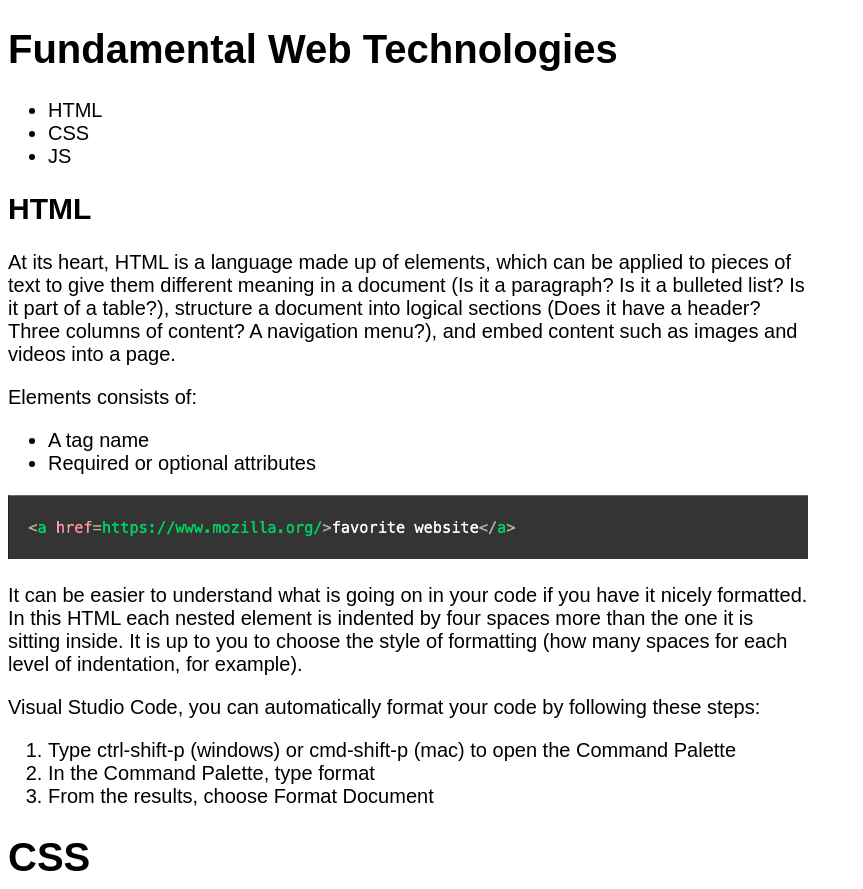
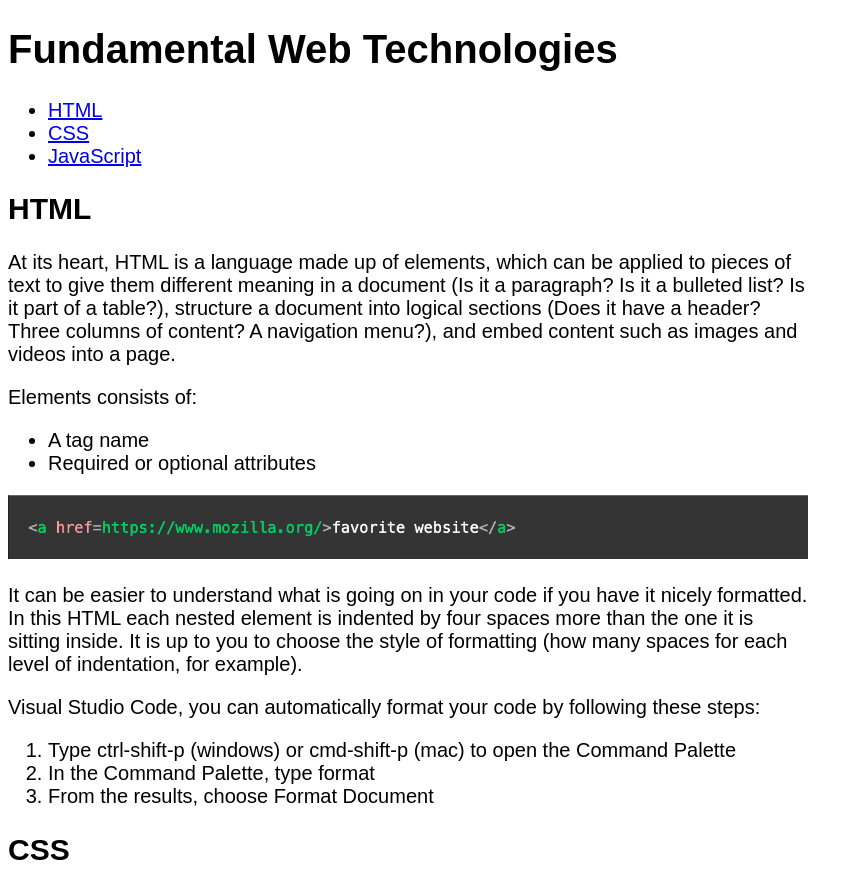
Before and after one commit to Griche414/acit1620-lab2, a plain HTML site: page index.html in a window 1280 px wide. Shown: the top 889 px of the page, without its empty margins (0-863 px from the left). Drawn offline with Linux system fonts and the light colour scheme.

```diff
--- a/index.html
+++ b/index.html
@@ -9,12 +9,12 @@
 <body>
     <h1>Fundamental Web Technologies</h1>
     <ul>
-        <li>HTML</li>
-        <li>CSS</li>
-        <li>JS</li>
+        <li><a href="#HTML">HTML</a></ls>
+        <li><a href="#CSS">CSS</a></ls>
+        <li><a href="#JavaScript">JavaScript</a></ls>
     </ul>
     <section>
-        <h2>HTML</h2>
+        <h2 id="HTML">HTML</h2>
 
         <p>At its heart, HTML is a language made up of elements, which can be applied to pieces of text to give them different meaning in a document (Is it a paragraph? Is it a bulleted list? Is it part of a table?), structure a document into logical sections (Does it have a header? Three columns of content? A navigation menu?), and embed content such as images and videos into a page.</p>
         <p>Elements consists of:</p>
@@ -32,7 +32,7 @@
       </ol>
     </section>
 
-    <h1>CSS</h1>
+    <h2 id="CSS">CSS</h2>
     <p>CSS is a language for specifying how documents are presented to users. It can be used for very basic document text styling — for example, for changing the color and size of headings and links. It can be used to create a layout — for example, turning a single column of text into a layout with a main content area and a sidebar for related information. It can even be used for effects such as animation.
     </p>
     <p>CSS is a rule-based language — you define the rules by specifying groups of styles that should be applied to particular elements or groups of elements on your web page.
@@ -41,7 +41,7 @@
     </p>
     <img src="css.png">
 
-    <h1>JavaScript</h1>
+    <h1 id="JavaScript">JavaScript</h1>
     <p>JavaScript is a programming language that allows you to implement complex functionalities on web pages. Every time a web page does more than just sit there and display static information for you to look at—displaying timely content updates, interactive maps, animated 2D/3D graphics, scrolling video jukeboxes, or more—you can bet that JavaScript is probably involved.
     </p>
     <p>The core client-side JavaScript language consists of some common programming features that allow you to do things like:
```
